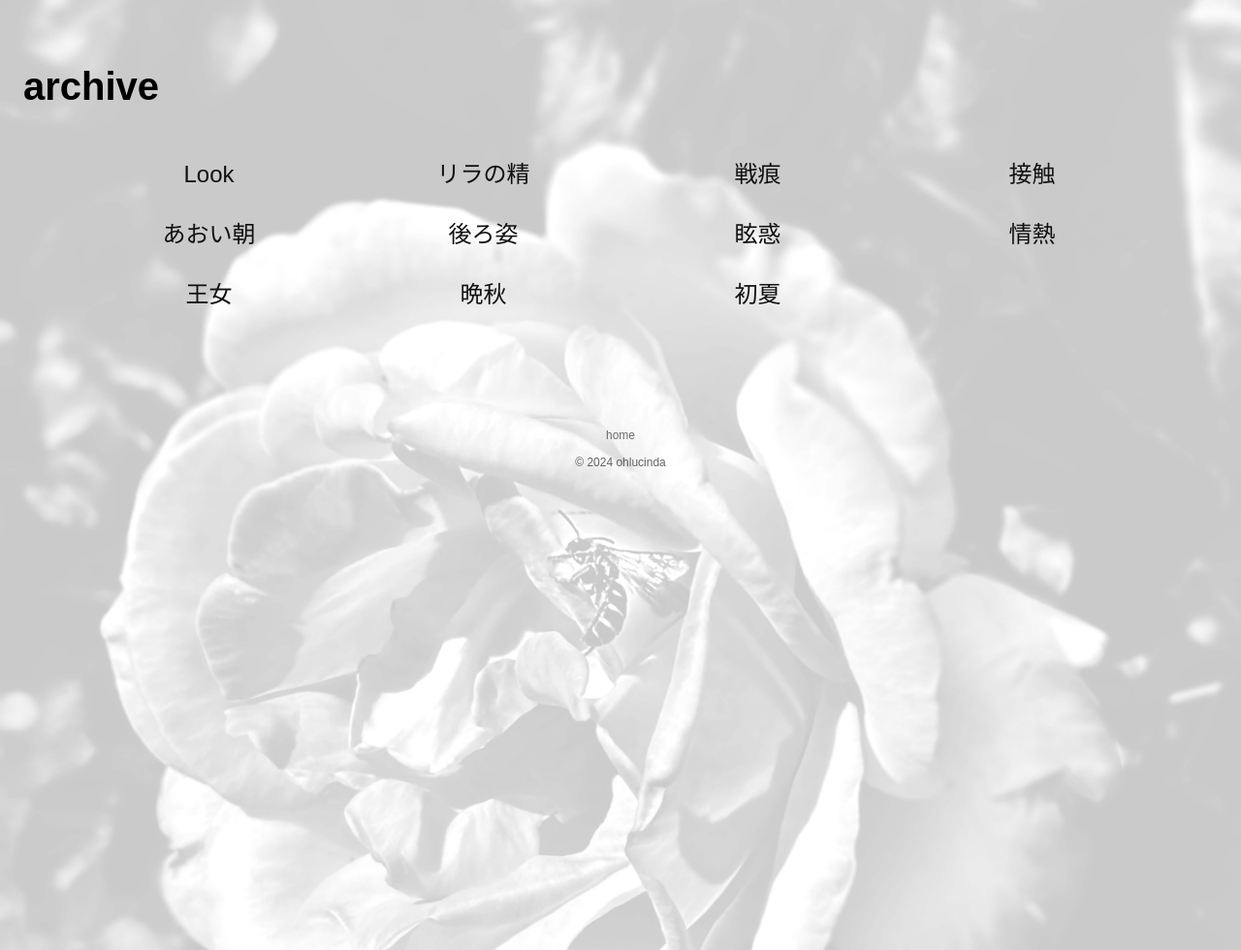
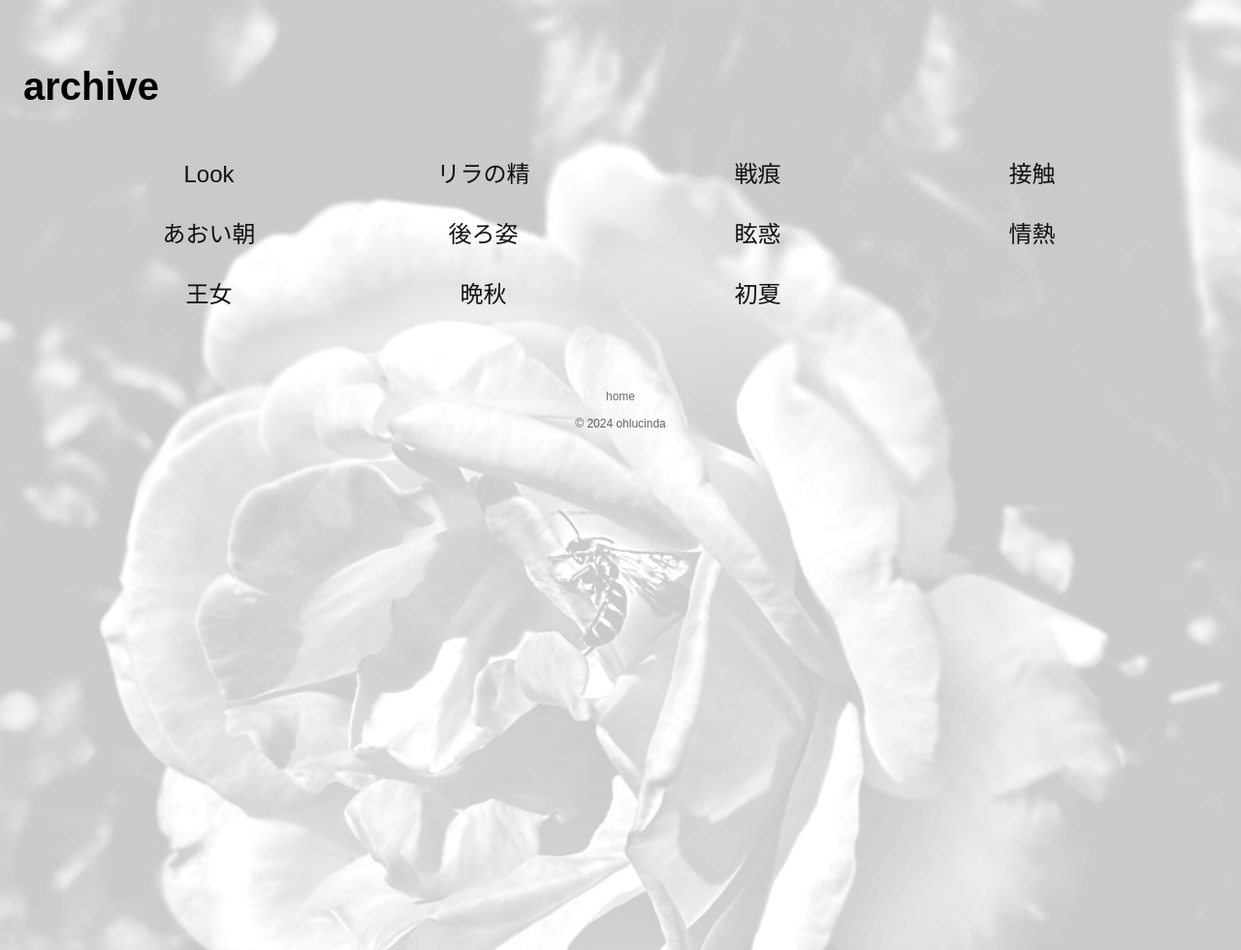
Before and after one commit to ohlucinda/gem-dtp, a Jekyll site: the page built from archive.html, in a window 1280 px wide. Shown: the whole page at 97% size. Built offline with Jekyll 4.4.1, drawn with Linux system fonts in a browser that asks for light colours; some web fonts are replaced.

Commit message:
Update archive.html

```diff
--- a/archive.html
+++ b/archive.html
@@ -85,7 +85,7 @@ opacity: 0.5;
 
 footer {
 
-  margin-top: 120px;
+  margin-top: 80px;
 
   text-align: center;
 
```
